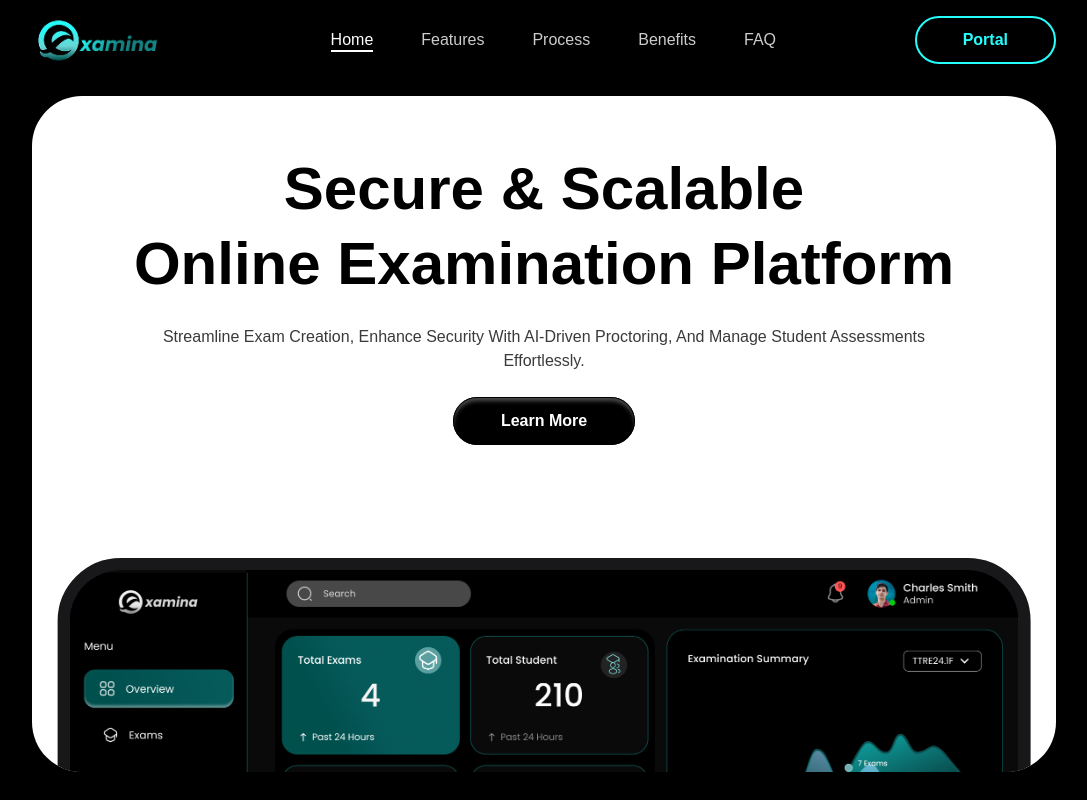
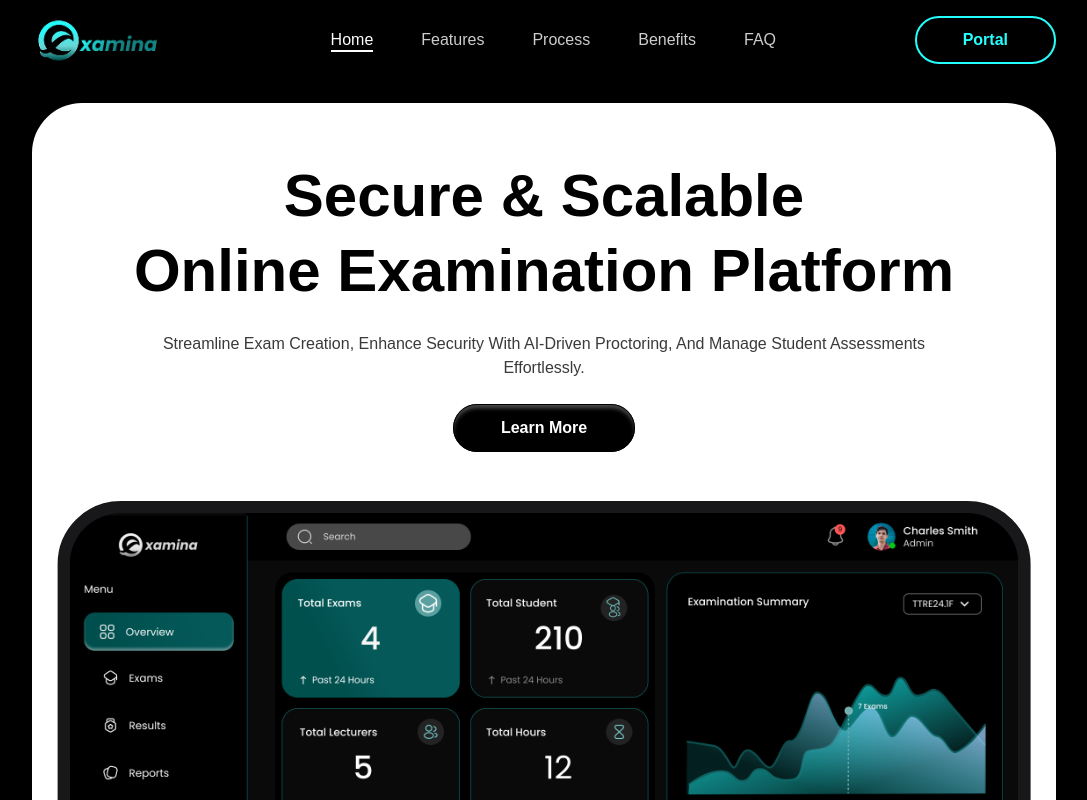
Before and after one commit to AgilWave/Examina-Frontend, a Next.js app: page / in a window 1280 px wide. Shown: the top 800 px of the page, without its empty margins (96-1183 px from the left). Built offline with nearby package versions, Linux system fonts and the light colour scheme.

Commit message:
refactor(hero-section): fixed img height for every screen sizes

```diff
--- a/components/landing-page/hero-section/page.tsx
+++ b/components/landing-page/hero-section/page.tsx
@@ -6,7 +6,7 @@
 
 function HeroSection() {
   return (
-    <div className="flex flex-col items-center md:justify-center w-full h-180 md:min-h-screen bg-black mt-14 gap-3">
+    <div className="flex flex-col items-center md:justify-center w-full h-150 lg:h-230 bg-black mt-14 gap-3">
       <div className="relative bg-white rounded-3xl md:rounded-[50px] overflow-hidden w-full h-[80%] md:h-[85%] max-w-6xl mx-auto p-4 md:p-8 shadow-lg">
         <div className="flex flex-col justify-center items-center gap-3 md:gap-4 lg:gap-6">
           <h1 className="self-stretch mt-5 md:mt-6 text-center text-black text-[28px] sm:text-3xl md:text-4xl lg:text-6xl font-bold capitalize leading-tight md:leading-snug lg:leading-[74.67px]">
@@ -44,10 +44,8 @@
       -translate-x-1/2
       -bottom-4
       w-[95%]
-      h-[320px]
-      md:h-[210px]
-      xl:h-[230px]
-      2xl:h-[400px]
+      h-[240px]
+      md:h-[400px]
       bg-zinc-800
       rounded-t-[33px]
       md:rounded-t-[63px]
```
